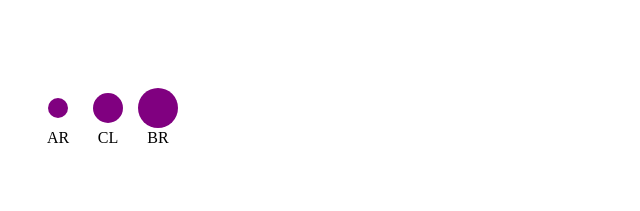
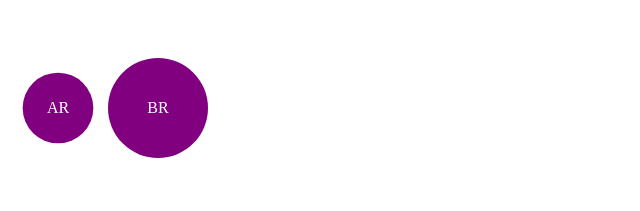
Before and after one commit to aaizemberg/dbd2021, a plain HTML site: page d3eze.html in a window 1280 px wide. Shown: the whole page, without its empty margins (0-640 px from the left). Drawn offline with nearby package versions, Linux system fonts and the light colour scheme.

Commit message:
Update d3eze.html

```diff
--- a/d3eze.html
+++ b/d3eze.html
@@ -1,3 +1,4 @@
+
 <!DOCTYPE html>
 <html>
 <head>
@@ -13,7 +14,6 @@
 <script>
 var datos = [
   {pais:'AR', valor:10},
-  {pais:'CL', valor:15},
   {pais:'BR', valor:20}
 ];
 
@@ -25,17 +25,20 @@ var escala_x = d3.scaleLinear()
     .domain([0, datos.length-1])
     .range([50, 150]);
 
+var er = d3.scaleSqrt().domain([0,20]).range([0,50]);
+
 svg.selectAll("circle").data(datos).enter()
   .append("circle")
   .attr("cx", function(d,i) {return escala_x(i);} )
   .attr("cy",100)
-  .attr("r", function(d) {return d.valor;}  )
+  .attr("r", function(d) {return er(d.valor);}  )
   .attr("fill","purple");
 
 svg.selectAll("text").data(datos).enter()
   .append("text")
   .attr("x", function(d,i) {return escala_x(i);} ) // 50, 150
-  .attr("y",135)
+  .attr("y",105)
+  .attr("fill","white")
   .attr("text-anchor","middle")
   .text( d => d.pais );
 </script>
```
